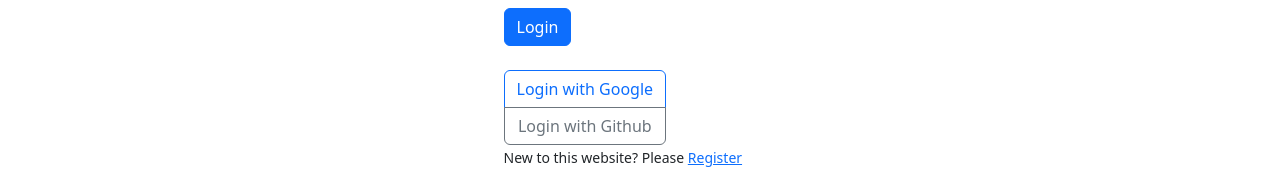
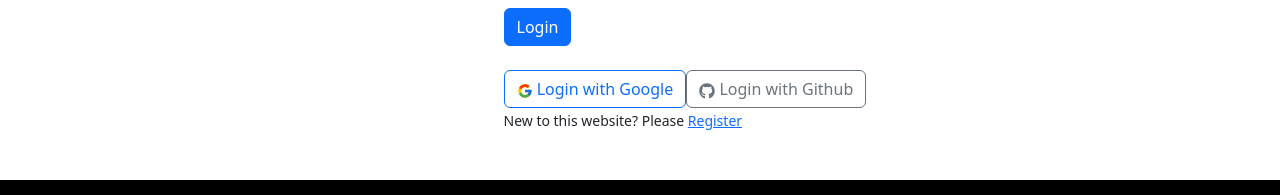
Before and after one commit to anamul-github/learning-platform-client, a React (Create React App) app: page /login in a window 1280 px wide. Shown: the part 378-573 px from the top of the page. Built offline with nearby package versions, Linux system fonts and the light colour scheme; no server answers.

Commit message:
404 page added

```diff
--- a/src/Pages/Blog/Blog/Blog.js
+++ b/src/Pages/Blog/Blog/Blog.js
@@ -4,7 +4,7 @@ import Accordion from 'react-bootstrap/Accordion';
 const Blog = () => {
     return (
         <div>
-            <Accordion className='m-auto accordion' defaultActiveKey="0">
+            <Accordion className='m-auto accordion my-5' defaultActiveKey="0">
                 <Accordion.Item eventKey="0">
                     <Accordion.Header><h3>#1 What is cors?</h3></Accordion.Header>
                     <Accordion.Body>
--- a/src/Pages/Login/Login/Login.js
+++ b/src/Pages/Login/Login/Login.js
@@ -1,10 +1,11 @@
 import { GithubAuthProvider, GoogleAuthProvider } from 'firebase/auth';
 import React, { useContext } from 'react';
 import Button from 'react-bootstrap/Button';
-import ButtonGroup from 'react-bootstrap/ButtonGroup';
 import { AuthContext } from '../../../contexts/AuthProvider/AuthProvider';
 import Form from 'react-bootstrap/Form';
 import { Link, useNavigate } from 'react-router-dom';
+import { FcGoogle } from 'react-icons/fc';
+import { FaGithub } from 'react-icons/fa';
 
 const Login = () => {
 
@@ -61,7 +62,7 @@ const Login = () => {
     }
 
     return (
-        <div className='w-50 mx-auto my-5'>
+        <div className='w-50 mx-auto my-5 w-sm-100'>
             <h2 className='text-primary'>Please Login</h2>
             <Form onSubmit={handleLogin}>
                 <Form.Group className="mb-3" controlId="formBasicEmail">
@@ -80,10 +81,10 @@ const Login = () => {
                 </Button>
                 <br />
                 <br />
-                <ButtonGroup vertical>
-                    <Button onClick={handleGoogleSignIn} variant="outline-primary">Login with Google</Button>
-                    <Button onClick={handleGithubSignIn} variant="outline-secondary">Login with Github</Button>
-                </ButtonGroup>
+
+                <Button onClick={handleGoogleSignIn} variant="outline-primary"><span><FcGoogle></FcGoogle></span> Login with Google</Button>
+                <Button onClick={handleGithubSignIn} variant="outline-secondary"><span><FaGithub></FaGithub></span> Login with Github</Button>
+
             </Form>
             <p><small>New to this website? Please <Link to='/register'>Register</Link></small></p>
         </div>
--- a/src/Pages/Shared/Footer/Footer.js
+++ b/src/Pages/Shared/Footer/Footer.js
@@ -3,7 +3,7 @@ import React from 'react';
 const Footer = () => {
     return (
         <div className='mb-0 text-center bg-black text-white p-4'>
-            <h2>@copyright 2022</h2>
+            <h2 className='p-0 m-0'>@copyright 2022</h2>
         </div>
     );
 };
--- a/src/Pages/Shared/LeftNav/LeftNav.js
+++ b/src/Pages/Shared/LeftNav/LeftNav.js
@@ -14,7 +14,7 @@ const LeftNav = () => {
 
     return (
 
-        <div className='pt-3'>
+        <div className='my-5'>
             {
                 categories.map(category => <h5 className='py-2' key={category.id}>
                     <Link className='text-decoration-none' to={`/category/:${category.id}`}>{category.name}</Link>
--- a/src/Routes/Routes/Routes.js
+++ b/src/Routes/Routes/Routes.js
@@ -50,5 +50,9 @@ export const routes = createBrowserRouter([
                 element: <Register></Register>
             }
         ]
+    },
+    {
+        path: '*',
+        element: <div className='text-center fs-1 fw-bolder mt-3 text-danger'>This route is not found!! <br /> <br /> 404</div>
     }
 ])
```
